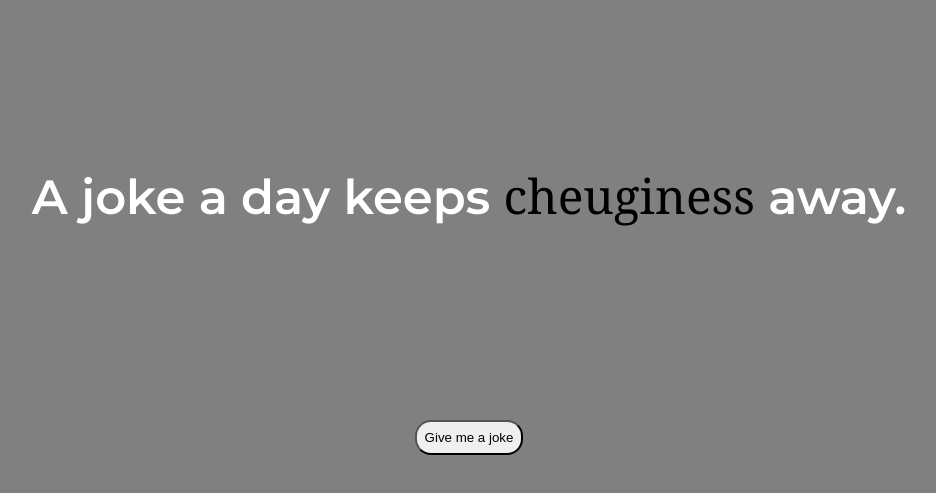
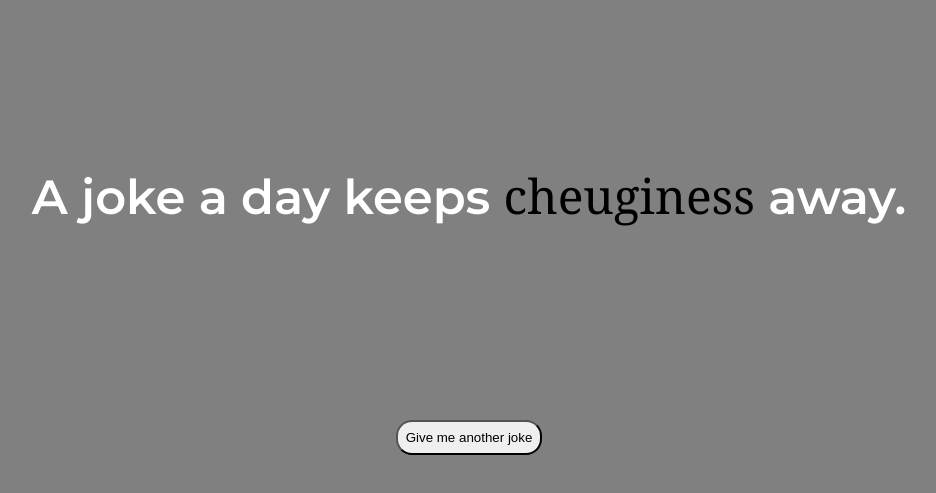
Before and after one commit to existingatom/jokify, a plain HTML site: page index.html in a window 1280 px wide. Shown: the part 5-498 px from the top of the page, without its empty margins (171-1107 px from the left). Drawn offline with Linux system fonts and the light colour scheme; no server answers.

Commit message:
jokes added

```diff
--- a/index.html
+++ b/index.html
@@ -12,7 +12,7 @@
     <div class="heading">A joke a day keeps <span class="green">cheuginess</span> away.</div>
     <div id="meme" class="text"></div>
     <div class=btn-1>
-        <button class="btn" onclick="fetchQuote()">Give me a joke</button>
+        <button class="btn" onclick="fetchQuote()">Give me another joke</button>
     </div>
 </body>
 <script>
```
